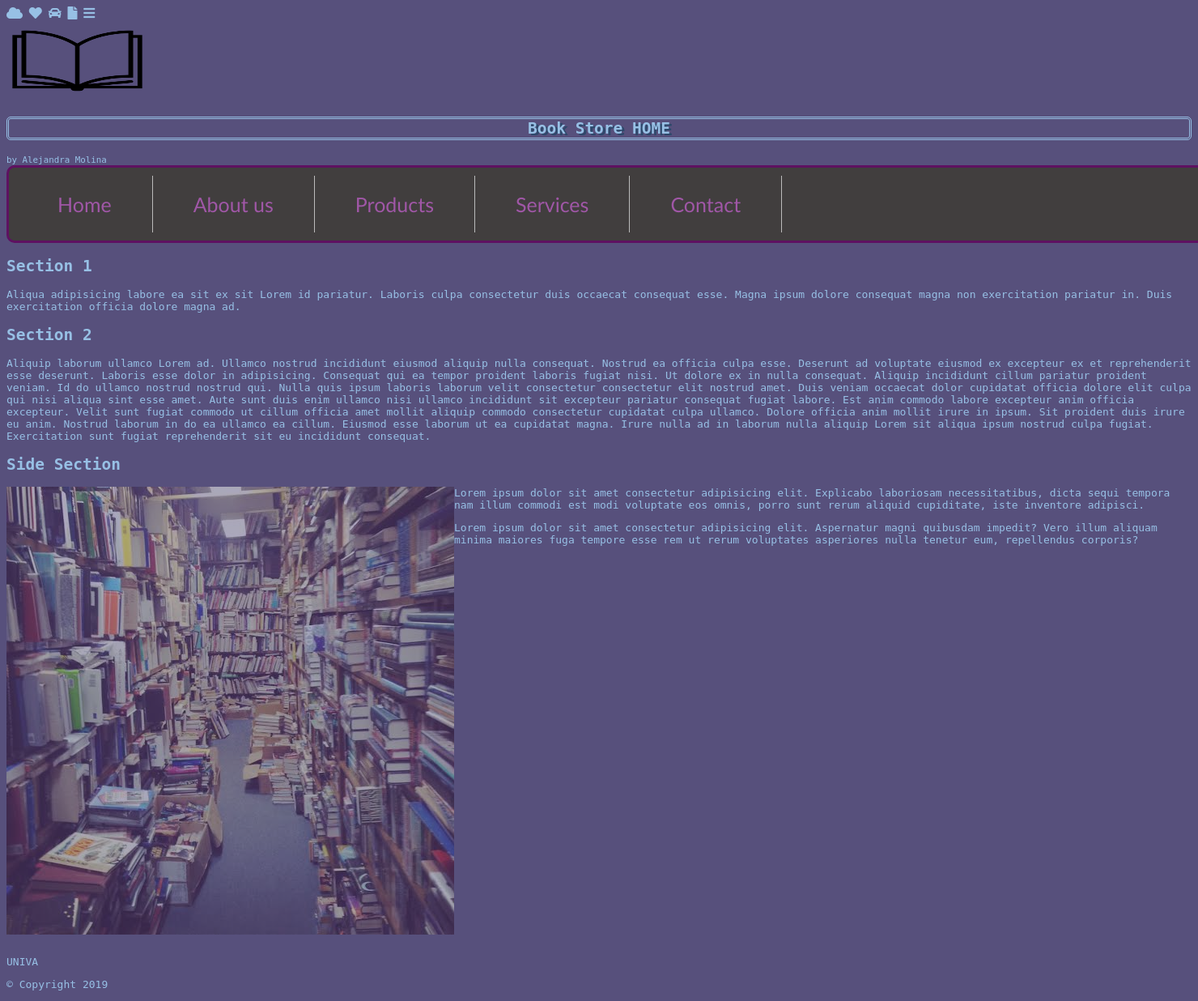
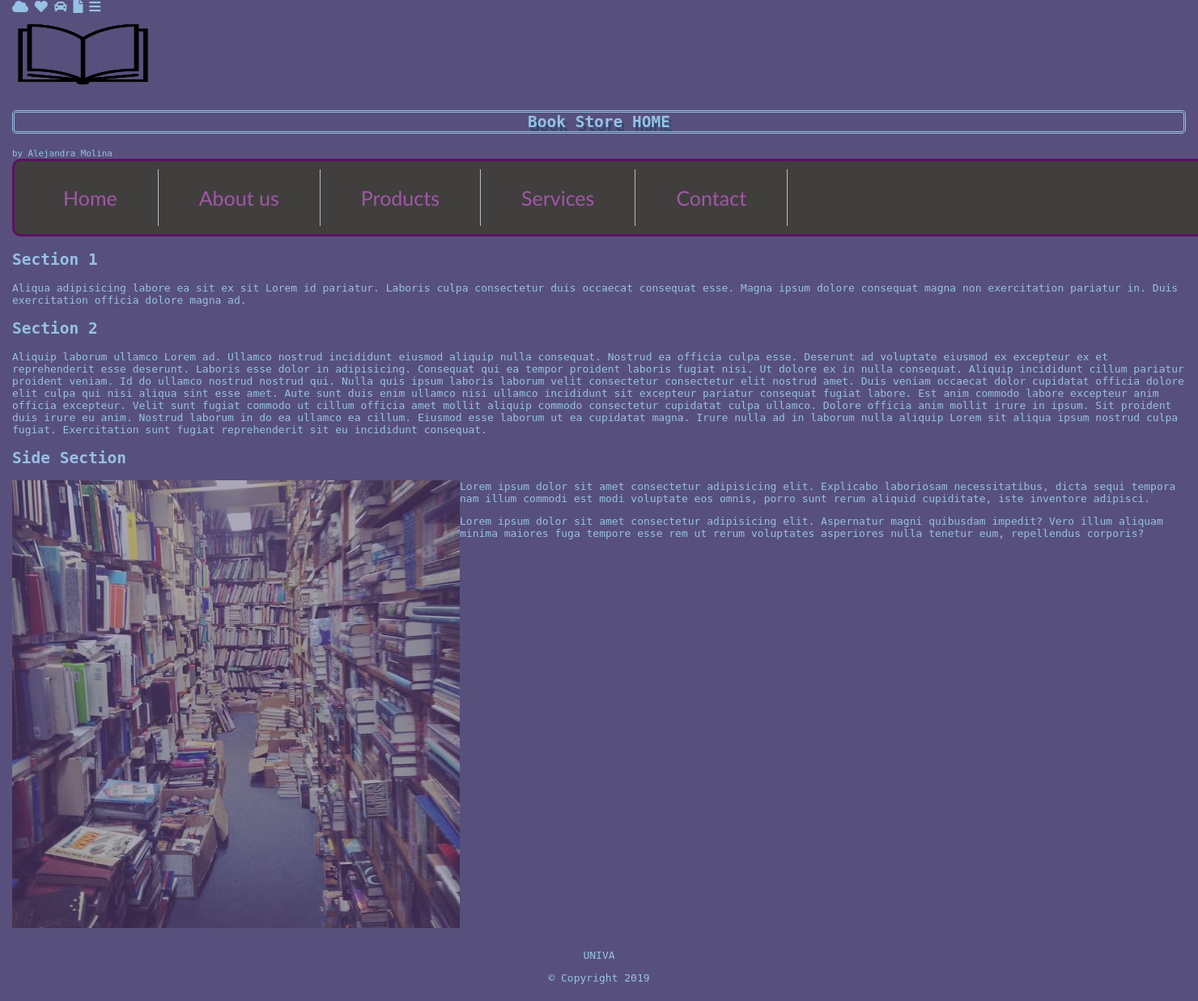
Before and after one commit to AlesitaMolina/Proyecto-219.2-PII, a PHP site: page / in a window 1480 px wide. Shown: the whole page at 81% size. After the commit the page ends 1215 px from the top, so only its background shows below. Run offline with PHP 8.4, Linux system fonts and the light colour scheme.

Commit message:
Adding image changes and centering footer

```diff
--- a/Css/mystyle.css
+++ b/Css/mystyle.css
@@ -2,6 +2,8 @@ body.Principal{
     background-color: rgb(87, 80, 124);
     color: rgb(151, 192, 229);
     font-family: monospace;
+    width: 1450px;
+    margin: auto;
 }
 /*aside#logo{
     background-color: rgb(145, 112, 125);
@@ -13,7 +15,7 @@ img#logo{
     height: 100px;
 }
 footer.foot{
-    float: clear;
+    text-align: center;
 
 
 }
@@ -22,7 +24,7 @@ img#Who{
     height: 300px;
 }
 h1#MainText{
-    text-shadow: 3px 2px rgb(45, 72, 107);
+    text-shadow: 3px 5px rgb(45, 72, 107);
     text-align: center;
     border-style: double;
     border-radius: 5px;
@@ -47,11 +49,14 @@ background-color:  rgb(160, 87, 167);
     margin: auto;
     border: 3px solid rgb(94, 17, 97);
     padding: 10px;
+
 }
 nav>ul{
     list-style: none;
     margin: 0;
     padding: 0;
+    /*margin-left: 300px;*/
+
 }
 
 ul.list-sm{
@@ -98,7 +103,8 @@ div.gallery {
 
   div.gallery img {
     width: 100%;
-    height: auto;
+    height: 150px;
+
   }
 
   div.desc {
--- a/aboutus.html
+++ b/aboutus.html
@@ -48,7 +48,7 @@ Deserunt eiusmod irure aliquip ad pariatur adipisicing dolor nulla proident. Adi
         </section>
     </div>
 </body>
-<footer>
+<footer class="foot">
     <p>UNIVA</p>
     <P>&copy; Copyright 2019</P>
 </footer>
--- a/contact.html
+++ b/contact.html
@@ -42,7 +42,7 @@
     </div>
 
 </body>
-<footer>
+<footer class="foot">
     <p>UNIVA</p>
     <P>&copy; Copyright 2019</P>
 </footer>
--- a/index.html
+++ b/index.html
@@ -56,14 +56,15 @@
                         <img id="central" src="Images/Lib.jpg" alt="Libritos"></a>
                  </center>
 
-                 <p>Lorem ipsum dolor sit amet consectetur adipisicing elit. Explicabo laboriosam necessitatibus, dicta sequi tempora nam illum commodi est modi voluptate eos omnis, porro sunt rerum aliquid cupiditate, iste inventore adipisci.</p>
-                 <p>Lorem ipsum dolor sit amet consectetur adipisicing elit. Aspernatur magni quibusdam impedit? Vero illum aliquam minima maiores fuga tempore esse rem ut rerum voluptates asperiores nulla tenetur eum, repellendus corporis?</p>
+                 <p id = "parrafo">Lorem ipsum dolor sit amet consectetur adipisicing elit. Explicabo laboriosam necessitatibus, dicta sequi tempora nam illum commodi est modi voluptate eos omnis, porro sunt rerum aliquid cupiditate, iste inventore adipisci.</p>
+                 <p id = "parrafo">Lorem ipsum dolor sit amet consectetur adipisicing elit. Aspernatur magni quibusdam impedit? Vero illum aliquam minima maiores fuga tempore esse rem ut rerum voluptates asperiores nulla tenetur eum, repellendus corporis?</p>
              </aside>
 
         </div>
 
     </body>
     <footer class="foot">
+
             <br></br>
             <br></br>
             <br></br>
@@ -80,7 +81,8 @@
             <br></br>
             <br></br>
             <br></br>
-            <p>UNIVA</p>
-        <P>&copy; Copyright 2019</P>
+                    <p>UNIVA</p>
+                    <P>&copy; Copyright 2019</P>
+
     </footer>
     </html>
--- a/products.html
+++ b/products.html
@@ -68,7 +68,7 @@
             <div class="desc">Library Services</div>
           </div>
 </body>
-<footer>
+<footer class="foot">
     <p>UNIVA</p>
     <P>&copy; Copyright 2019</P>
 </footer>
--- a/services.html
+++ b/services.html
@@ -69,7 +69,7 @@ Irure commodo anim anim tempor proident tempor sit aliqua in aliqua ut esse duis
       </div>
 
 </body>
-<footer>
+<footer class="foot">
     <br></br>
     <br></br>
     <br></br>
```
